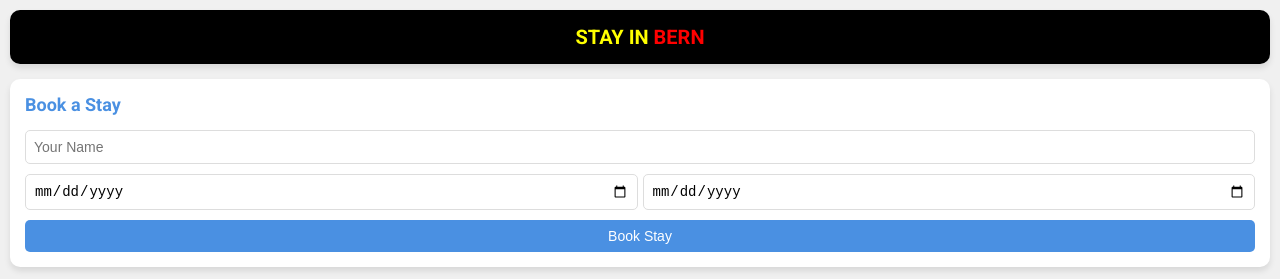
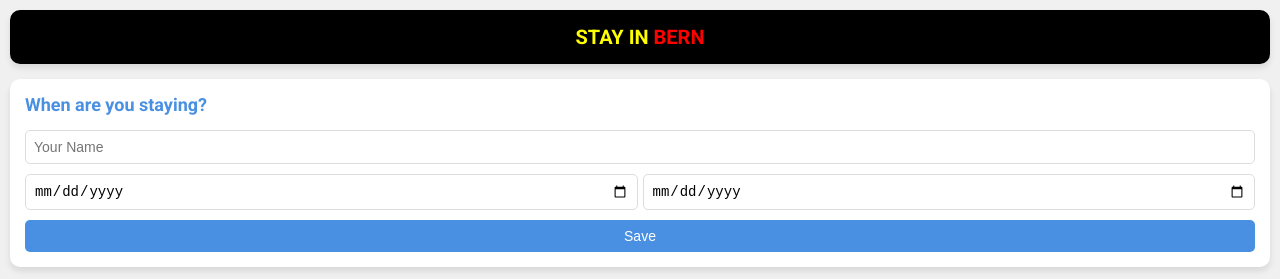
Before and after one commit to chagai95/sleeping, a plain HTML site: page mobile.html in a window 1280 px wide. Shown: the top 279 px of the page. Drawn offline with Linux system fonts and the light colour scheme.

Commit message:
remove the word booking

```diff
--- a/mobile.html
+++ b/mobile.html
@@ -149,14 +149,14 @@
     <div class="container">
         <div class="welcome-message">STAY IN <span>BERN</span></div>
         <div class="form-container">
-            <h2>Book a Stay</h2>
+            <h2>When are you staying?</h2>
             <div class="form">
                 <input type="text" id="newGuestName" placeholder="Your Name">
                 <div class="date-range">
                     <input type="date" id="bookStartDate">
                     <input type="date" id="bookEndDate">
                 </div>
-                <button id="bookStayBtn" class="button">Book Stay</button>
+                <button id="bookStayBtn" class="button">Save</button>
             </div>
         </div>
         <div class="controls">
```
Also changed, not shown: sleeping.html (+2 -2 lines).
